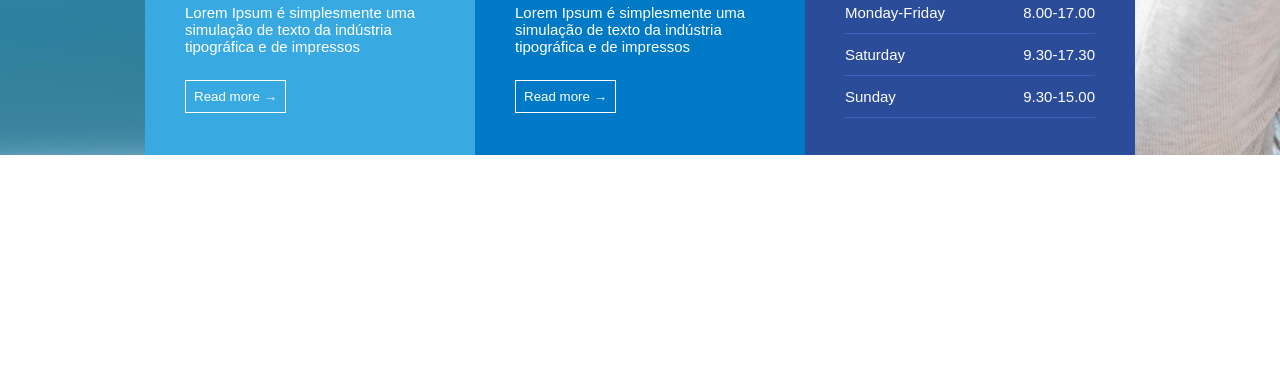
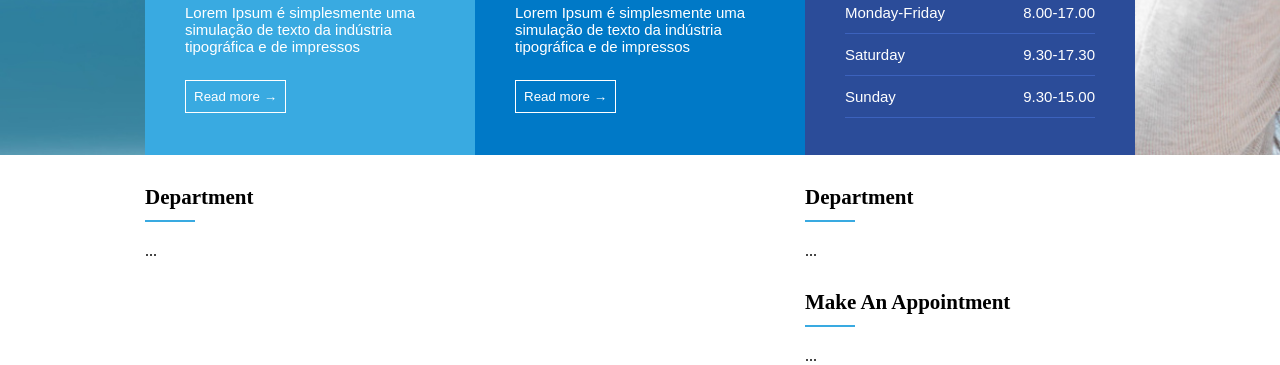
Before and after one commit to CarlosVds/carlosVds, a plain HTML site: page 00_PROJETOS/medicenter/index.html in a window 1280 px wide. Shown: the part 655-1020 px from the top of the page. Before the commit the page ends 810 px from the top, so only its background shows below. Drawn offline with Linux system fonts and the light colour scheme.

Commit message:
Creating sesion titles

```diff
--- a/00_PROJETOS/medicenter/assets/css/template.css
+++ b/00_PROJETOS/medicenter/assets/css/template.css
@@ -127,6 +127,7 @@ nav a{
     border: 1px solid #fff;
     color: #fff;
     margin-bottom: 30px;
+    cursor: pointer;
 }
 
 .div_1,
@@ -160,16 +161,29 @@ nav a{
     justify-content: center;
 }
 
-.sessao_2 .conteiner{
-    height: 100%;
+.sessao_2 section{
+    flex: 2;
 }
 
-.content_1{
-    flex: 2;
-    background-color: red;
+.sessao_2 aside{
+    flex: 1;
 }
 
-.content_2{
-    flex: 1;
-    background-color: green;
+.general_info{
+    margin-top: 30px;
+    margin-bottom: 20px;
+
 }
+
+.general_title{
+   color: #000000;
+    font-size: 21px;
+    font-weight: bold;
+}
+
+.general_bar{
+    width: 50px;
+    height: 2px;
+    background-color: #39aae1;
+    margin-top: 10px;
+}
--- a/00_PROJETOS/medicenter/index.html
+++ b/00_PROJETOS/medicenter/index.html
@@ -64,16 +64,37 @@
 
     <section class="sessao_2 ">
         <div class="container">
-            <div class="content_1">
-                <main>
-
-                </main>
-            </div>
-            <div class="content_2">
-                <aside>
-
-                </aside>
-            </div>
+            <section>
+                <div class="session_title">
+                    <div class="general_info">
+                        <div class="general_title">Department</div>
+                        <div class="general_bar"></div>
+                    </div>
+                    <div class="general_body">
+                        ...
+                    </div>
+                </div>
+            </section>
+            <aside>
+                <div class="aside_title">
+                    <div class="general_info">
+                        <div class="general_title">Department</div>
+                        <div class="general_bar"></div>
+                    </div>
+                    <div class="general_body">
+                        ...
+                    </div>
+                </div>
+                <div class="aside_title">
+                    <div class="general_info">
+                        <div class="general_title">Make An Appointment</div>
+                        <div class="general_bar"></div>
+                    </div>
+                    <div class="general_body">
+                        ...
+                    </div>
+                </div>
+            </aside>
         </div>
     </section>
 </body>
```
